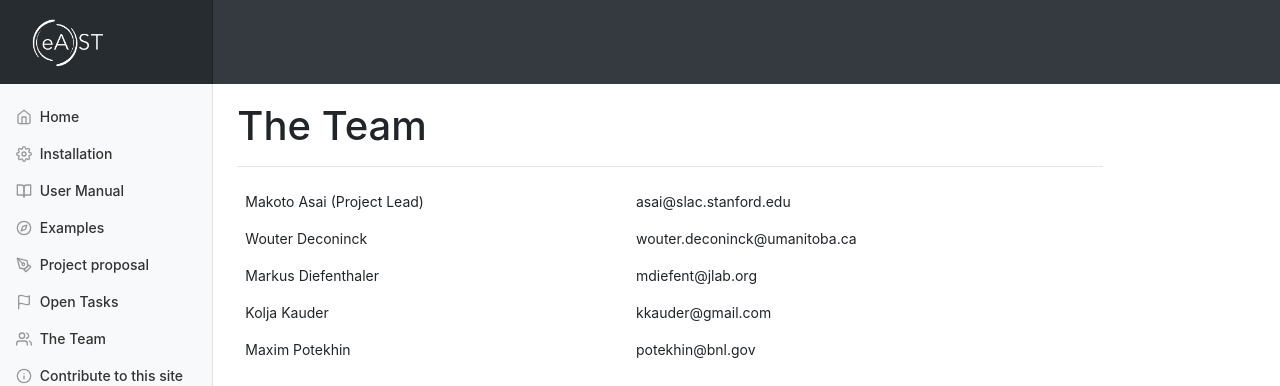
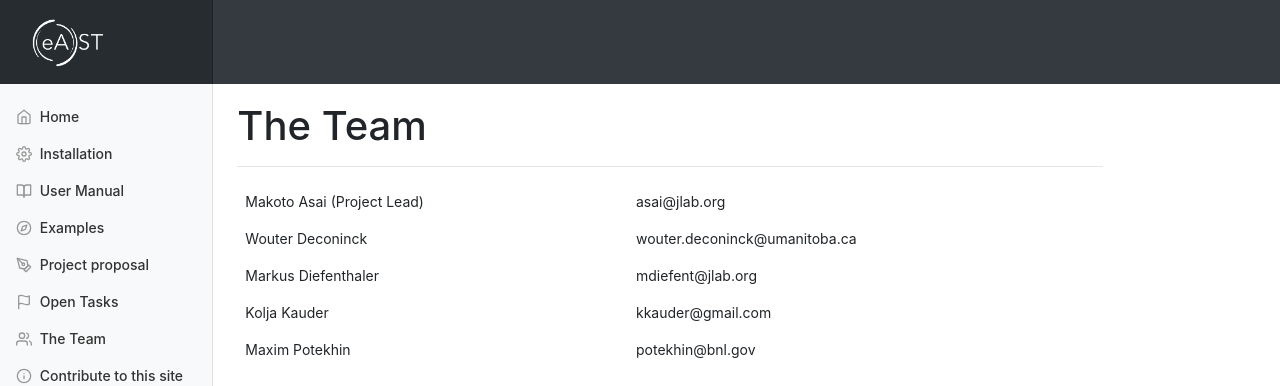
Before and after one commit to eic/east, a Jekyll site: the page built from docs/_content/team.md, in a window 1280 px wide. Shown: the top 386 px of the page. Built offline with Jekyll 4.4.1, drawn with Linux system fonts in a browser that asks for light colours; nearby versions of some CDN libraries.

Commit message:
Update team.yml

```diff
--- a/docs/_data/team.yml
+++ b/docs/_data/team.yml
@@ -1,7 +1,7 @@
 - name: makoto
   last: Asai (Project Lead)
   first: Makoto
-  email: asai@slac.stanford.edu
+  email: asai@jlab.org
 
 - name: wouter
   last: Deconinck
```
